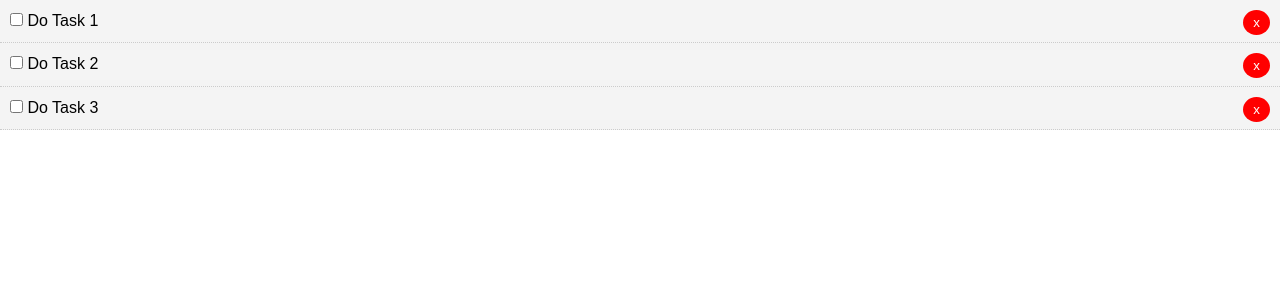
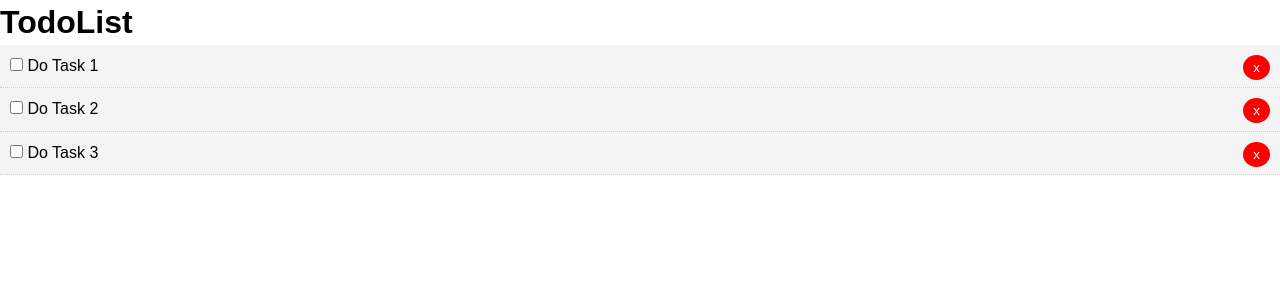
Before and after one commit to JHorrigan/react-todo, a React (Create React App) app: page / in a window 1280 px wide. Shown: the top 300 px of the page. Built offline with nearby package versions, Linux system fonts and the light colour scheme; the HTML template or start-up script is replaced by a standard one.

Commit message:
Include Header Component in App

```diff
--- a/src/App.js
+++ b/src/App.js
@@ -1,4 +1,5 @@
 import React, { Component } from 'react';
+import Header from './components/layout/header';
 import Todos from './components/Todos';
 
 import './App.css';
@@ -46,6 +47,7 @@
   render() {
     return (
       <div className="App">
+        <Header />
         <Todos todos={this.state.todos} markComplete={this.markComplete}
          deleteTask={this.deleteTask} />
       </div>
```
